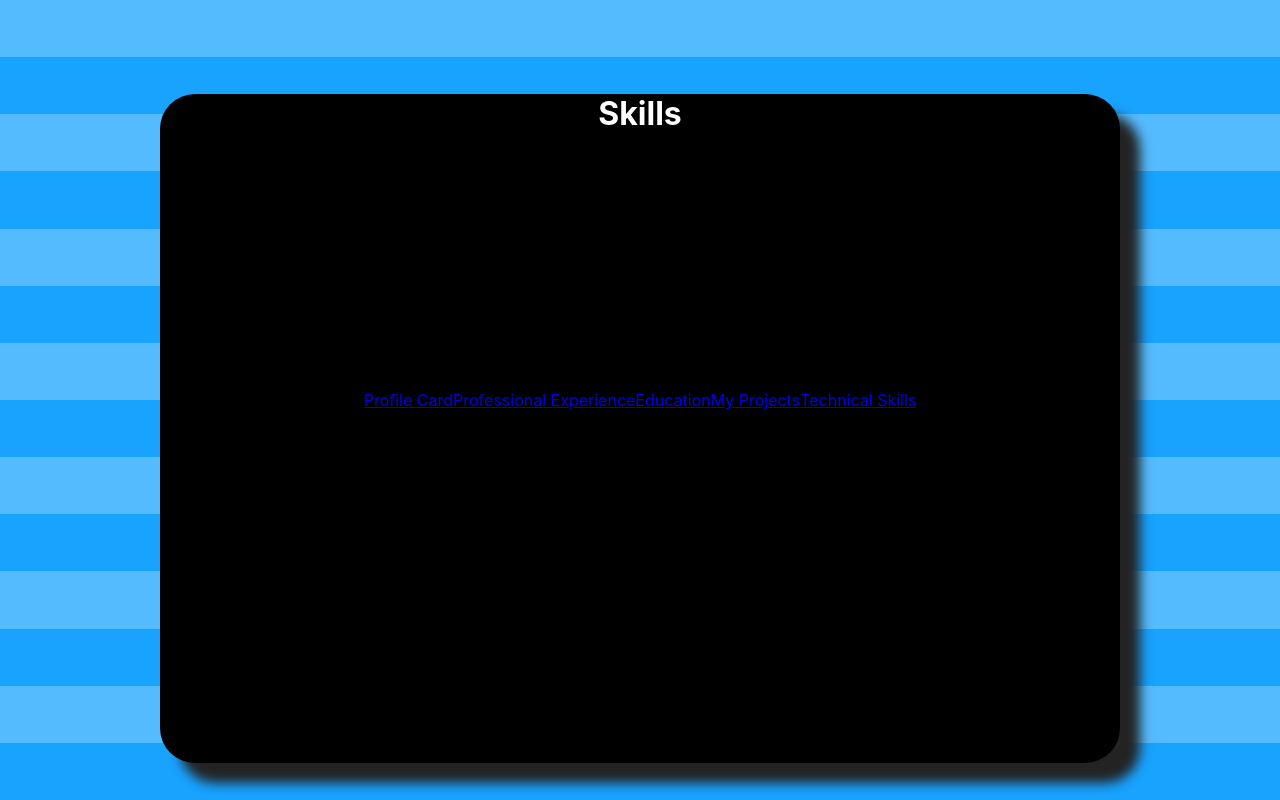
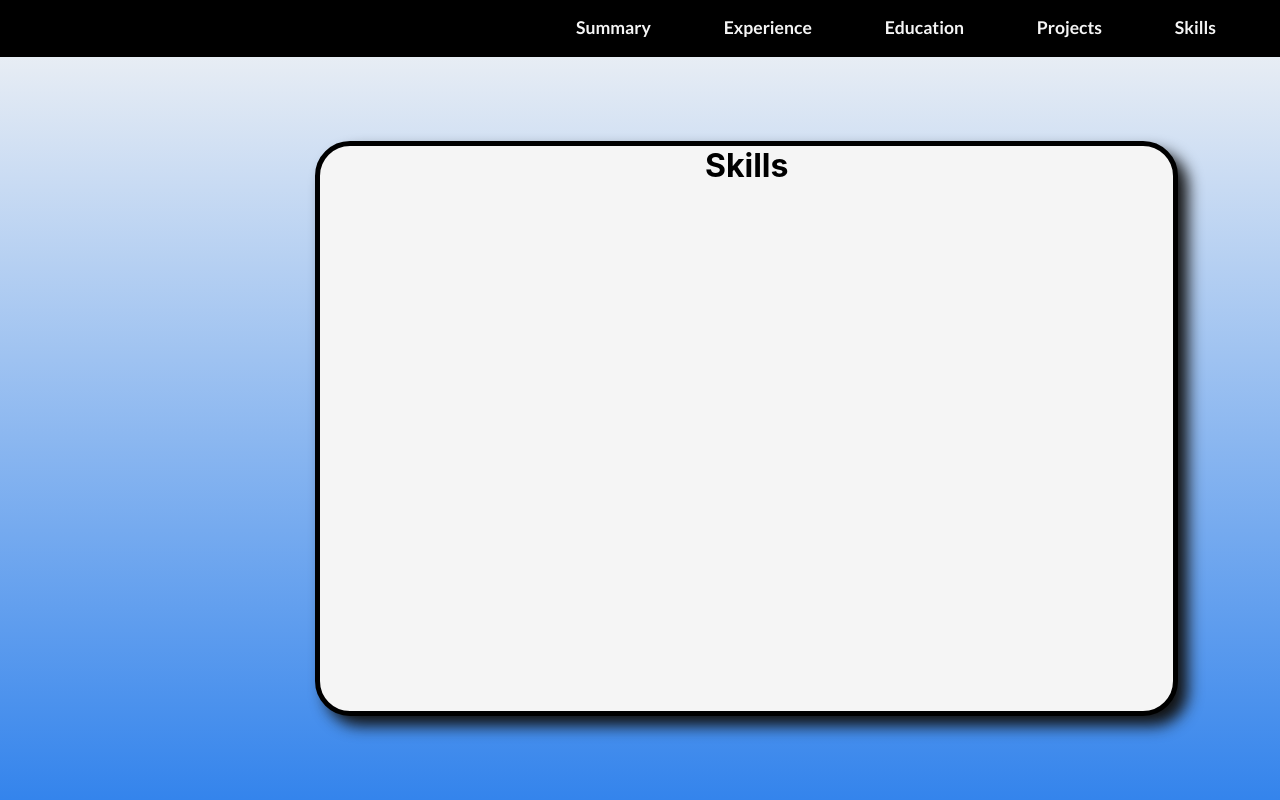
Before and after one commit to esyywar/rahul-portfolio, a React (Create React App) app: page /techskills in a window 1280 px wide. Built offline with nearby package versions, Linux system fonts and the light colour scheme.

Commit message:
animation transitions made

```diff
--- a/src/components/Education.js
+++ b/src/components/Education.js
@@ -4,7 +4,7 @@ import { CSSTransition } from 'react-transition-group'
 
 function Education(props) {
     return (
-        <CSSTransition in={props.match != null} timeout={500} classNames="page-change-out" unmountOnExit>
+        <CSSTransition in={props.match != null} timeout={700} classNames="page-change-out" unmountOnExit>
             <div className="resume-window">
                 <h1>Education</h1>
             </div>
--- a/src/components/Nav.js
+++ b/src/components/Nav.js
@@ -9,12 +9,12 @@ function Nav() {
     const navLinks = [
         {
             name: "Main Page",
-            text: "Profile Card",
+            text: "Summary",
             path: "/myresume"
         },
         {
             name: "Work Experience",
-            text: "Professional Experience",
+            text: "Experience",
             path: "/workexp"
         },
         {
@@ -24,18 +24,19 @@ function Nav() {
         },
         {
             name: "Projects",
-            text: "My Projects",
+            text: "Projects",
             path: "/projects"
         },
         {
             name: "Skills",
-            text: "Technical Skills",
+            text: "Skills",
             path: "/techskills"
         }
     ]
 
     return (
-        <div className="nav-bar-container">
+        <div className="full-nav-container">
+            <div className="nav-bar">
                 {navLinks.map(({ text, path}, index) => {
                     return (
                         <div className="nav-link-container">
@@ -46,6 +47,7 @@ function Nav() {
                     )
                 })}
             </div>
+        </div>
     )
 }
 
--- a/src/components/Projects.js
+++ b/src/components/Projects.js
@@ -4,7 +4,7 @@ import { CSSTransition } from 'react-transition-group'
 
 function Projects(props) {
     return (
-        <CSSTransition in={props.match != null} timeout={500} classNames="page-change-out" unmountOnExit>
+        <CSSTransition in={props.match != null} timeout={700} classNames="page-change-out" unmountOnExit>
             <div className="resume-window">
                 <h1>Projects</h1>
             </div>
--- a/src/components/Skills.js
+++ b/src/components/Skills.js
@@ -4,7 +4,7 @@ import { CSSTransition } from 'react-transition-group'
 
 function Skills(props) {
     return (
-        <CSSTransition in={props.match != null} timeout={500} classNames="page-change-out" unmountOnExit>
+        <CSSTransition in={props.match != null} timeout={700} classNames="page-change-out" unmountOnExit>
             <div className="resume-window">
                 <h1>Skills</h1>
             </div>
--- a/src/components/WorkExp.js
+++ b/src/components/WorkExp.js
@@ -4,7 +4,7 @@ import { CSSTransition } from 'react-transition-group'
 
 function WorkExp(props) {
     return (
-        <CSSTransition in={props.match != null} timeout={500} classNames="page-change-out" unmountOnExit>
+        <CSSTransition in={props.match != null} timeout={700} classNames="page-change-out" unmountOnExit>
             <div className="resume-window">
                 <h1>Work Experience</h1>
             </div>
--- a/src/css/navbar.css
+++ b/src/css/navbar.css
@@ -1,4 +1,9 @@
-.nav-bar-container {
+/*
+* Font selections
+*/
+@import url("https://fonts.googleapis.com/css2?family=Lobster&display=swap");
+@import url("https://fonts.googleapis.com/css2?family=Lato:wght@700&display=swap");
+.grid-container .full-nav-container {
   display: -webkit-box;
   display: -ms-flexbox;
   display: flex;
@@ -6,13 +11,71 @@
   -webkit-box-direction: normal;
       -ms-flex-flow: row wrap;
           flex-flow: row wrap;
-  position: fixed;
-  grid-column: 0 / 9;
-  grid-row: 0 / 1;
-  background: black;
+  -webkit-box-pack: end;
+      -ms-flex-pack: end;
+          justify-content: flex-end;
+  -ms-grid-column: 1;
+  -ms-grid-column-span: 12;
+  grid-column: 1 / 13;
+  grid-row: 0 / 3;
+  width: 100%;
+  height: 100%;
+  background-color: black;
 }
 
-.nav-bar-container .nav-link-container {
+.grid-container .full-nav-container .nav-bar {
+  font-size: 1.1em;
+  font-family: 'Lato', sans-serif;
+  display: -webkit-box;
+  display: -ms-flexbox;
+  display: flex;
+  -webkit-box-orient: horizontal;
+  -webkit-box-direction: normal;
+      -ms-flex-flow: row wrap;
+          flex-flow: row wrap;
+  -webkit-box-align: center;
+      -ms-flex-align: center;
+          align-items: center;
+  -webkit-box-pack: justify;
+      -ms-flex-pack: justify;
+          justify-content: space-between;
+  width: 50%;
+  height: 100%;
+  margin-right: 5%;
+}
+
+.grid-container .full-nav-container .nav-link-container {
+  display: -webkit-box;
+  display: -ms-flexbox;
+  display: flex;
+  -webkit-box-orient: vertical;
+  -webkit-box-direction: normal;
+      -ms-flex-flow: column wrap;
+          flex-flow: column wrap;
+  -ms-flex-pack: distribute;
+      justify-content: space-around;
   height: 100%;
 }
+
+.grid-container .full-nav-container .nav-link-container .nav-link {
+  text-decoration: none;
+  color: whitesmoke;
+  position: relative;
+  height: 40%;
+}
+
+.grid-container .full-nav-container .nav-link-container .nav-link::before {
+  height: 8px;
+  width: 0;
+  content: "";
+  position: absolute;
+  background-color: #cee25d;
+  bottom: -10%;
+  -webkit-transition: width 300ms;
+  transition: width 300ms;
+}
+
+.grid-container .full-nav-container .nav-link-container .nav-link:hover::before {
+  width: 100%;
+}
 /*# sourceMappingURL=navbar.css.map */
--- a/src/css/navbar.scss
+++ b/src/css/navbar.scss
@@ -1,13 +1,64 @@
-.nav-bar-container {
+/*
+* Font selections
+*/
+@import url('https://fonts.googleapis.com/css2?family=Lobster&display=swap');
+@import url('https://fonts.googleapis.com/css2?family=Lato:wght@700&display=swap');
+
+.grid-container .full-nav-container {
     display: flex;
     flex-flow: row wrap;
-    position: fixed;
-    grid-column: 0 / 9;
-    grid-row: 0 / 1;
+    justify-content: flex-end;
+    grid-column: 1 / 13;
+    grid-row: 0 / 3;
+    width: 100%;
+    height: 100%;
 
-    background: black;
+    background-color: black;
 
-    .nav-link-container {
+    .nav-bar
+    {
+        font-size: 1.1em;
+        font-family: 'Lato', sans-serif;
+        display: flex;
+        flex-flow: row wrap;
+        align-items: center;
+        justify-content: space-between;
+        width: 50%;
         height: 100%;
+        margin-right: 5%;
+    }
+
+    .nav-link-container
+    {
+        display: flex;
+        flex-flow: column wrap;
+        justify-content: space-around;
+        height: 100%;
+
+        .nav-link {
+            text-decoration: none;
+            color: whitesmoke;
+
+            // underline hover effect
+            position: relative;
+            height: 40%;
+
+            &::before
+            {
+                height: 8px;
+                width: 0;
+                content: "";
+                position: absolute;
+                background-color: rgb(206, 226, 93);
+                bottom: -10%;
+                transition: width 300ms;
+            }
+
+            &:hover::before
+            {
+                width: 100%;
+            }
+        }
+
     }
 }
--- a/src/css/resume-window.css
+++ b/src/css/resume-window.css
@@ -6,54 +6,62 @@
   display: grid;
   -ms-grid-rows: (1fr)[14];
       grid-template-rows: repeat(14, 1fr);
-  -ms-grid-columns: (1fr)[8];
-      grid-template-columns: repeat(8, 1fr);
+  -ms-grid-columns: (1fr)[12];
+      grid-template-columns: repeat(12, 1fr);
   justify-items: center;
   -webkit-box-align: center;
       -ms-flex-align: center;
           align-items: center;
-  background: repeating-linear-gradient(#55bbff, #55bbff calc(100vh / 14), #18a3ff calc(100vh / 14), #18a3ff calc(2 * 100vh / 14));
-  opacity: 0;
-  -webkit-animation: fadeIn 300ms ease-in forwards;
-          animation: fadeIn 300ms ease-in forwards;
+  /*background: repeating-linear-gradient(
+        $even-bar,
+        $even-bar calc(100vh / 14),
+        $odd-bar calc(100vh / 14),
+        $odd-bar calc(2 * 100vh / 14)
+    );*/
+  background: repeating-linear-gradient(whitesmoke, #3484ec);
   /**** REACT TRANSITION SETTINGS ******/
 }
 
 .grid-container .resume-window {
-  -ms-grid-row: 2;
-  -ms-grid-row-span: 13;
-  grid-row: 2 / 15;
-  -ms-grid-column: 2;
-  -ms-grid-column-span: 6;
-  grid-column: 2 / 8;
-  background-color: black;
+  -ms-grid-row: 3;
+  -ms-grid-row-span: 11;
+  grid-row: 3 / 14;
+  -ms-grid-column: 4;
+  -ms-grid-column-span: 8;
+  grid-column: 4 / 12;
+  background-color: whitesmoke;
   width: 100%;
   height: 90%;
   border-radius: 35px;
-  color: white;
+  color: black;
   text-align: center;
-  -webkit-box-shadow: 20px 20px 12px #242323;
-          box-shadow: 20px 20px 12px #242323;
+  -webkit-box-shadow: 10px 10px 15px #131313;
+          box-shadow: 10px 10px 15px #131313;
+  border: 5px solid black;
 }
 
 .grid-container .page-change-out-enter {
-  -webkit-transform: translateX(-100%);
-          transform: translateX(-100%);
+  -webkit-transform: translateX(100%);
+          transform: translateX(100%);
+  opacity: 0;
 }
 
 .grid-container .page-change-out-enter-active {
+  opacity: 1;
   -webkit-transform: translateX(0);
           transform: translateX(0);
   -webkit-transition: all 500ms;
   transition: all 500ms;
+  -webkit-transition-delay: 120ms;
+          transition-delay: 120ms;
 }
 
 .grid-container .page-change-out-exit {
   -webkit-transform: translateX(0);
           transform: translateX(0);
   opacity: 1;
-  -webkit-transition: all 500ms;
-  transition: all 500ms;
+  -webkit-transition: all 200ms;
+  transition: all 200ms;
 }
 
 .grid-container .page-change-out-exit-active {
@@ -61,22 +69,4 @@
           transform: scale(0.7);
   opacity: 0;
 }
-
-@-webkit-keyframes fadeIn {
-  from {
-    opacity: 0;
-  }
-  to {
-    opacity: 1;
-  }
-}
-
-@keyframes fadeIn {
-  from {
-    opacity: 0;
-  }
-  to {
-    opacity: 1;
-  }
-}
 /*# sourceMappingURL=resume-window.css.map */
--- a/src/css/resume-window.scss
+++ b/src/css/resume-window.scss
@@ -9,48 +9,52 @@ $odd-bar: rgb(24, 163, 255);
     width: 100vw;
     display: grid;
     grid-template-rows: repeat(14, 1fr);
-    grid-template-columns: repeat(8, 1fr);
+    grid-template-columns: repeat(12, 1fr);
     justify-items: center;
     align-items: center;
 
-    background: repeating-linear-gradient(
+    /*background: repeating-linear-gradient(
         $even-bar,
         $even-bar calc(100vh / 14),
         $odd-bar calc(100vh / 14),
         $odd-bar calc(2 * 100vh / 14)
+    );*/
+
+    background: repeating-linear-gradient(
+        whitesmoke,
+        rgb(52, 132, 236)
     );
 
-    opacity: 0;
-    animation: fadeIn 300ms ease-in forwards;
-
-
     .resume-window {
-        grid-row: 2 / 15;
-        grid-column: 2 / 8;
-        background-color: black;
+        grid-row: 3 / 14;
+        grid-column: 4 / 12;
+        background-color: whitesmoke;
         width: 100%;
         height: 90%;
         border-radius: 35px;
-        color: white;
+        color: black;
         text-align: center;
-        box-shadow: 20px 20px 12px rgb(36, 35, 35);
-
+        box-shadow: 10px 10px 15px rgb(19, 19, 19);
+        border: 5px solid black;
     }
 
     /**** REACT TRANSITION SETTINGS ******/
     .page-change-out-enter {
-        transform: translateX(-100%);
+        transform: translateX(100%);
+        opacity: 0;
     }
 
     .page-change-out-enter-active {
+        opacity: 1;
         transform: translateX(0);
         transition: all 500ms;
+        transition-delay: 120ms;
     }
 
     .page-change-out-exit {
         transform: translateX(0);
         opacity: 1;
-        transition: all 500ms;
+        transition: all 200ms;
     }
 
     .page-change-out-exit-active {
@@ -58,12 +62,3 @@ $odd-bar: rgb(24, 163, 255);
         opacity: 0;
     }
 }
-
-@keyframes fadeIn {
-    from {
-        opacity: 0;
-    }
-    to {
-        opacity: 1;
-    }
-}
```
Also changed, not shown: 2 other files (tests, documents, lock files or other folders). Lines whose indentation alone changed are shown as unchanged.
